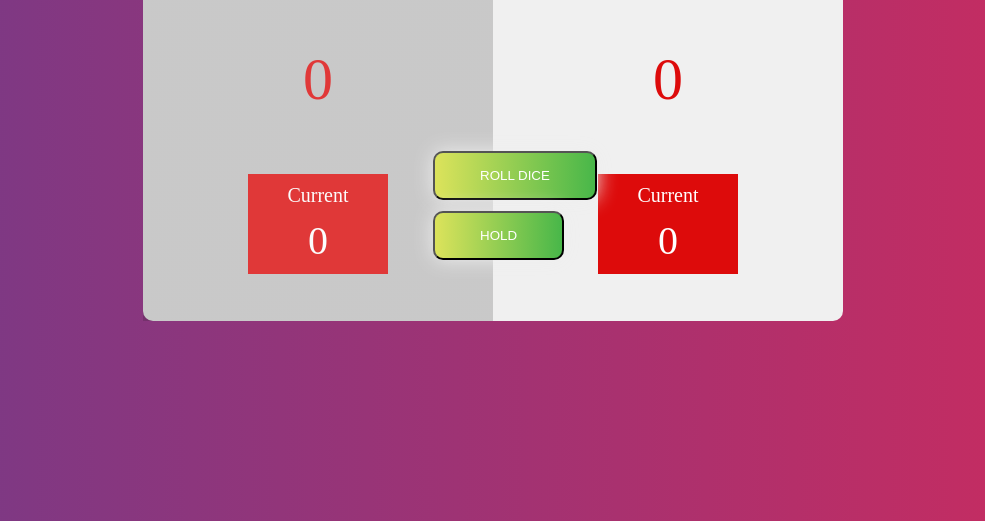
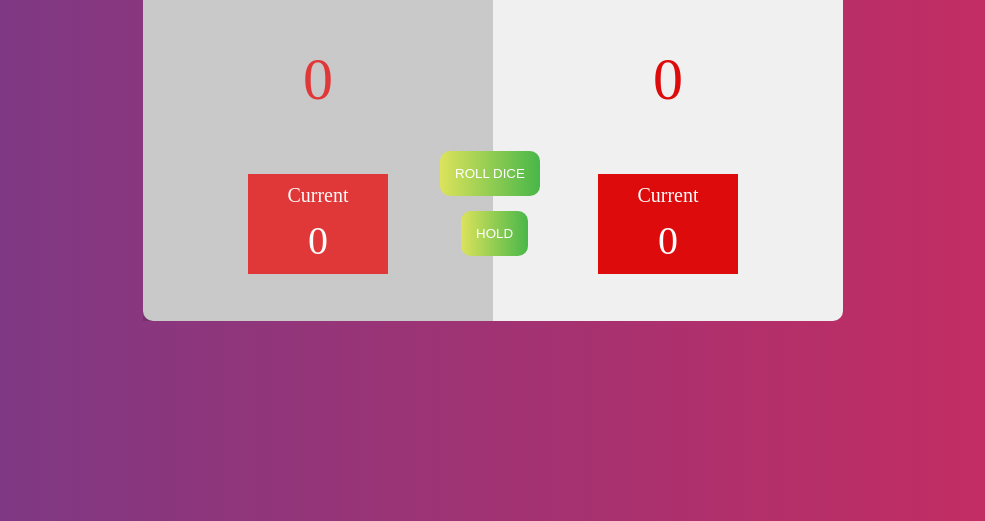
Before and after one commit to MuhammadJamshaidGhaffar/pig-game-javascript, a plain HTML site: page index.html in a window 1280 px wide. Shown: the part 279-800 px from the top of the page, without its empty margins (147-1132 px from the left). Drawn offline with Linux system fonts and the light colour scheme.

Commit message:
Completed Css

```diff
--- a/style.css
+++ b/style.css
@@ -73,18 +73,19 @@ background: linear-gradient(to right, #753a88, #cc2b5e); /* W3C, IE 10+/ Edge, F
 .btn-grad {background-image: linear-gradient(to right, #DCE35B 0%, #45B649  51%, #DCE35B  100%)}
 .btn-grad {
    margin: 10px;
-   padding: 15px 45px;
+   padding: 15px 15px;
    text-align: center;
    text-transform: uppercase;
    transition: 0.5s;
    background-size: 200% auto;
    color: white;
-   box-shadow: 0 0 20px #eee;
    border-radius: 10px;
    display: block;
    position: absolute;
    z-index: 2;
    left: 40%;
+   outline: none;
+   border: none;
  }
 
  .btn-grad:hover {
@@ -98,7 +99,9 @@ background: linear-gradient(to right, #753a88, #cc2b5e); /* W3C, IE 10+/ Edge, F
  }
  .roll{
     top: 55%;
+    left: 41%;
  }
  .hold{
-    top:70%
+    top:70%;
+    left:44%;
  }
```
